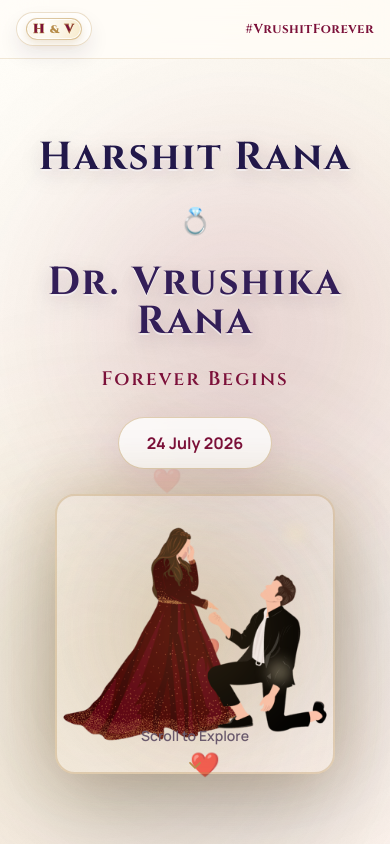
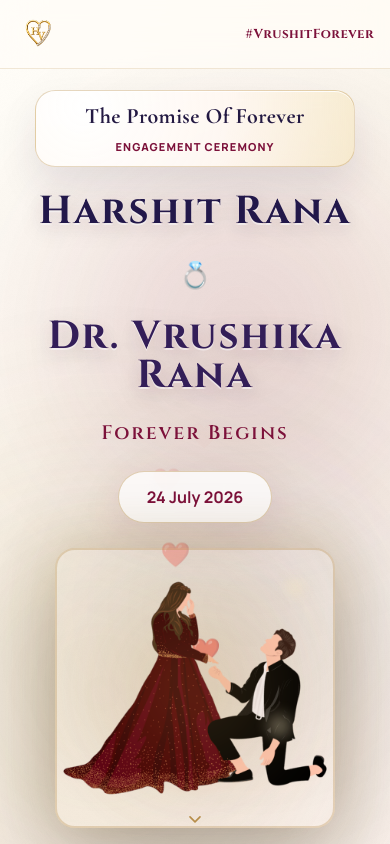
Before and after one commit to Harshit510/VrushitForever, a React (Vite) app: page / in a window 390 px wide. Shown: the top 844 px of the page. Built offline with nearby package versions, Linux system fonts and the light colour scheme.

Commit message:
By harshit Rana : Fixes

```diff
--- a/src/App.css
+++ b/src/App.css
@@ -78,12 +78,17 @@ main {
 .logo-mark {
   display: inline-flex;
   align-items: center;
-  gap: 0;
-  border: 1px solid rgba(183, 141, 74, 0.28);
-  border-radius: 999px;
-  padding: 4px 8px;
-  background: rgba(255, 255, 255, 0.62);
-  box-shadow: 0 10px 20px rgba(35, 25, 66, 0.08);
+  padding: 0;
+  isolation: isolate;
+}
+
+.logo-image {
+  display: block;
+  width: auto;
+  height: 58px;
+  object-fit: contain;
+  mix-blend-mode: multiply;
+  filter: contrast(1.08) saturate(1.05);
 }
 
 .logo-monogram {
@@ -262,6 +267,67 @@ main {
   text-align: center;
   gap: 34px;
   padding: 22px 30px 40px;
+}
+
+.hero-ceremony-title {
+  position: relative;
+  display: inline-flex;
+  flex-direction: column;
+  align-items: center;
+  gap: 10px;
+  padding: 18px 34px;
+  border-radius: 24px;
+  border: 1px solid rgba(183, 141, 74, 0.34);
+  background:
+    radial-gradient(circle at 15% 20%, rgba(255, 255, 255, 0.95), rgba(255, 248, 242, 0.88) 52%, rgba(246, 231, 193, 0.65));
+  box-shadow:
+    0 20px 38px rgba(35, 25, 66, 0.1),
+    inset 0 1px 0 rgba(255, 255, 255, 0.9);
+  backdrop-filter: blur(8px);
+  overflow: hidden;
+}
+
+.hero-ceremony-title::before {
+  content: '';
+  position: absolute;
+  inset: 0;
+  background: linear-gradient(130deg, transparent 20%, rgba(255, 255, 255, 0.42) 45%, transparent 70%);
+  transform: translateX(-100%);
+  animation: titleShimmer 6s ease-in-out infinite;
+}
+
+.hero-ceremony-title span,
+.hero-ceremony-title p {
+  margin: 0;
+  position: relative;
+  z-index: 1;
+}
+
+.hero-ceremony-title span {
+  font-size: clamp(20px, 3vw, 28px);
+  font-family: 'Cormorant Garamond', 'Cinzel', serif;
+  font-weight: 700;
+  letter-spacing: 0.02em;
+  color: var(--primary);
+}
+
+.hero-ceremony-title p {
+  font-size: clamp(13px, 1.8vw, 16px);
+  letter-spacing: 0.18em;
+  text-transform: uppercase;
+  font-weight: 800;
+  color: var(--secondary);
+}
+
+@keyframes titleShimmer {
+  0%,
+  25% {
+    transform: translateX(-100%);
+  }
+  75%,
+  100% {
+    transform: translateX(100%);
+  }
 }
 
 .couple-name-section {
@@ -754,7 +820,26 @@ main {
   align-items: center;
 }
 
-.venue-info div:first-child h3 {
+.venue-main {
+  position: relative;
+}
+
+.venue-chip {
+  display: inline-flex;
+  align-items: center;
+  gap: 8px;
+  padding: 8px 14px;
+  margin-bottom: 18px;
+  border-radius: 999px;
+  font-size: 13px;
+  font-weight: 800;
+  letter-spacing: 0.03em;
+  color: var(--secondary);
+  background: linear-gradient(135deg, rgba(124, 17, 58, 0.08), rgba(183, 141, 74, 0.2));
+  border: 1px solid rgba(183, 141, 74, 0.35);
+}
+
+.venue-main h3 {
   font-size: 32px;
   font-weight: 900;
   color: var(--primary);
@@ -763,7 +848,7 @@ main {
   letter-spacing: 1px;
 }
 
-.venue-info p {
+.venue-main p {
   font-size: 16px;
   color: var(--text-muted);
   margin: 8px 0;
@@ -779,6 +864,38 @@ main {
   border-top: 1px solid rgba(183, 141, 74, 0.2);
   color: var(--secondary);
   font-weight: 700;
+  margin-bottom: 20px;
+}
+
+.venue-side-panel {
+  position: relative;
+  padding: 26px 24px;
+  border-radius: 20px;
+  background: linear-gradient(165deg, rgba(255, 255, 255, 0.95), rgba(246, 231, 193, 0.42));
+  border: 1px solid rgba(183, 141, 74, 0.24);
+  box-shadow: 0 16px 34px rgba(35, 25, 66, 0.08);
+  max-width: 320px;
+}
+
+.venue-side-panel p {
+  margin: 0 0 10px;
+  color: var(--text-muted);
+  font-weight: 700;
+  letter-spacing: 0.02em;
+}
+
+.venue-side-panel h4 {
+  margin: 0 0 12px;
+  font-size: 20px;
+  color: var(--primary);
+  line-height: 1.3;
+}
+
+.venue-side-panel span {
+  display: block;
+  margin: 0 0 20px;
+  color: var(--text-dark);
+  line-height: 1.65;
 }
 
 .primary-button {
@@ -798,6 +915,7 @@ main {
   box-shadow: 0 15px 40px rgba(124, 17, 58, 0.3);
   position: relative;
   overflow: hidden;
+  isolation: isolate;
 }
 
 .primary-button::before {
@@ -813,9 +931,27 @@ main {
   transform: translateX(100%);
 }
 
+.primary-button svg {
+  position: relative;
+  z-index: 1;
+  padding: 7px;
+  border-radius: 999px;
+  background: rgba(255, 255, 255, 0.15);
+}
+
+.primary-button {
+  position: relative;
+  z-index: 1;
+}
+
 .primary-button:hover {
   transform: translateY(-4px);
   box-shadow: 0 20px 60px rgba(124, 17, 58, 0.4);
+}
+
+.primary-button:focus-visible {
+  outline: 3px solid rgba(183, 141, 74, 0.6);
+  outline-offset: 3px;
 }
 
 /* ===== CLOSING SECTION ===== */
@@ -900,6 +1036,20 @@ main {
     gap: 26px;
   }
 
+  .hero-ceremony-title {
+    padding: 14px 22px;
+    border-radius: 20px;
+  }
+
+  .hero-ceremony-title span {
+    font-size: clamp(16px, 5vw, 22px);
+  }
+
+  .hero-ceremony-title p {
+    font-size: 12px;
+    letter-spacing: 0.14em;
+  }
+
   .proposal-container {
     max-width: 320px;
   }
@@ -934,6 +1084,10 @@ main {
     padding: 40px 25px;
   }
 
+  .venue-side-panel {
+    max-width: none;
+  }
+
   .countdown-section,
   .details-section,
   .family-section,
@@ -955,7 +1109,11 @@ main {
   }
 
   .logo-mark {
-    padding: 5px 9px;
+    padding: 0;
+  }
+
+  .logo-image {
+    height: 44px;
   }
 
   .logo-monogram {
@@ -993,8 +1151,23 @@ main {
   }
 
   .hero-content {
-    padding: 0px 20px 32px;
+    padding: 6px 20px 32px;
     gap: 25px;
+  }
+
+  .hero-ceremony-title {
+    width: 100%;
+    max-width: 320px;
+    padding: 12px 16px;
+  }
+
+  .hero-ceremony-title span {
+    font-size: 22px;
+  }
+
+  .hero-ceremony-title p {
+    letter-spacing: 0.1em;
+    font-size: 11px;
   }
 
   .couple-initials-watermark {
--- a/src/App.tsx
+++ b/src/App.tsx
@@ -17,6 +17,7 @@ import {
 } from 'lucide-react'
 import './App.css'
 import proposalImage from './assets/img_1.png'
+import headerLogo from './assets/logo-transparent.png'
 
 const mapLink =
   'https://www.google.com/maps/search/?api=1&query=Janki%20Resort%20NH%2048%20near%20Kharera%20River%20Vaghaldhara%20Gujarat%20396375'
@@ -59,7 +60,7 @@ const timelineEvents = [
     icon: Sparkles,
     time: '5:00 PM',
     title: 'Couple Entry',
-    text: 'Harshit and Dr. Vrushika make their entry as the evening opens with family cheers.',
+    text: 'Harshit and Vrushika make their entry as the evening opens with family cheers.',
   },
   {
     icon: PartyPopper,
@@ -180,11 +181,7 @@ function App() {
       <nav className="luxury-nav" aria-label="Main navigation">
         <motion.a className="nav-brand" href="#home" aria-label="Engagement home">
           <span className="logo-mark" aria-hidden="true">
-            <span className="logo-monogram">
-              <span className="logo-letter">H</span>
-              <span className="logo-amp">&amp;</span>
-              <span className="logo-letter">V</span>
-            </span>
+            <img className="logo-image" src={headerLogo} alt="H and V logo" />
           </span>
         </motion.a>
         <div className="nav-links">
@@ -208,6 +205,16 @@ function App() {
         </div>
 
         <div className="hero-content">
+          <motion.div
+            className="hero-ceremony-title"
+            initial={{ opacity: 0, y: 14 }}
+            animate={{ opacity: 1, y: 0 }}
+            transition={{ delay: 0.2, duration: 0.7 }}
+          >
+            <span>The Promise Of Forever</span>
+            <p>Engagement Ceremony</p>
+          </motion.div>
+
           <motion.div
             className="couple-name-section"
             initial={{ opacity: 0 }}
@@ -282,7 +289,7 @@ function App() {
             animate={{ y: [0, 10, 0] }}
             transition={{ duration: 2, repeat: Infinity }}
           >
-            <span>Scroll to Explore</span>
+
             <ChevronRight size={20} style={{ transform: 'rotate(90deg)' }} />
           </motion.div>
         </div>
@@ -391,7 +398,8 @@ function App() {
 
         <motion.div className="venue-card" whileHover={{ scale: 1.02 }}>
           <div className="venue-info">
-            <div>
+            <div className="venue-main">
+              <span className="venue-chip">Celebration Destination</span>
               <h3>Janki Resort</h3>
               <p>NH 48, near Kharera River</p>
               <p>Vaghaldhara, Gujarat 396375</p>
@@ -400,6 +408,13 @@ function App() {
                 <span>+91 97258 43015 (Bhikhubhai Rana)</span>
               </div>
             </div>
+            <div className="venue-side-panel">
+              <p>How It Feels</p>
+              <h4>Elegant, warm, and full of blessings</h4>
+              <span>
+                Arrive a little early, meet both families, and enjoy a joyful
+                evening of rituals, games, dance, and dinner.
+              </span>
               <motion.a
                 href={mapLink}
                 target="_blank"
@@ -411,6 +426,7 @@ function App() {
                 <Navigation size={18} />
                 Open Map
               </motion.a>
+            </div>
           </div>
         </motion.div>
       </motion.section>
```
Also changed, not shown: src/assets/logo-transparent.png (added), src/assets/logo.png (added). Lines whose indentation alone changed are shown as unchanged.
